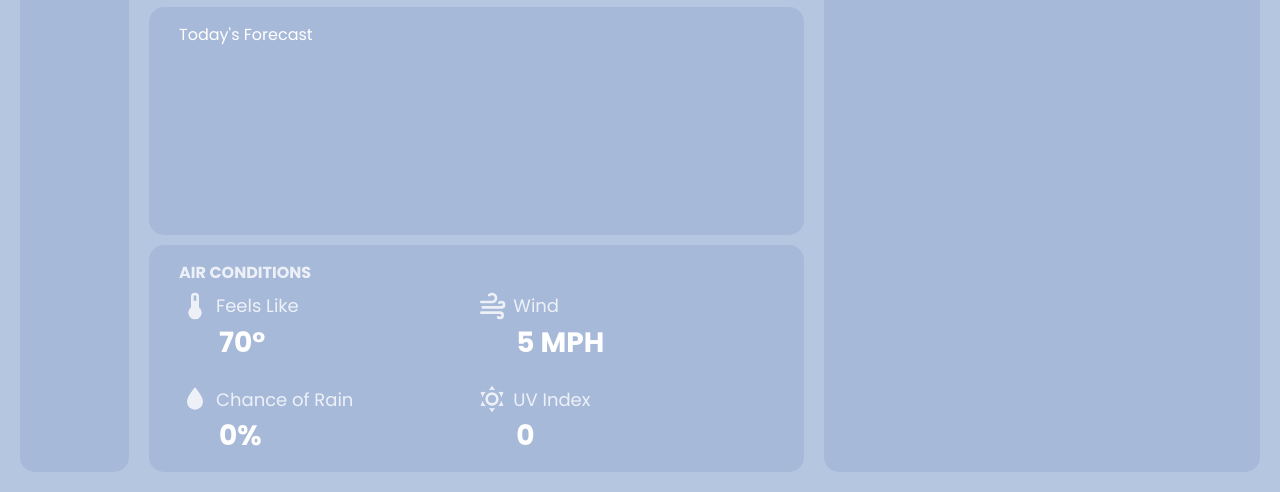
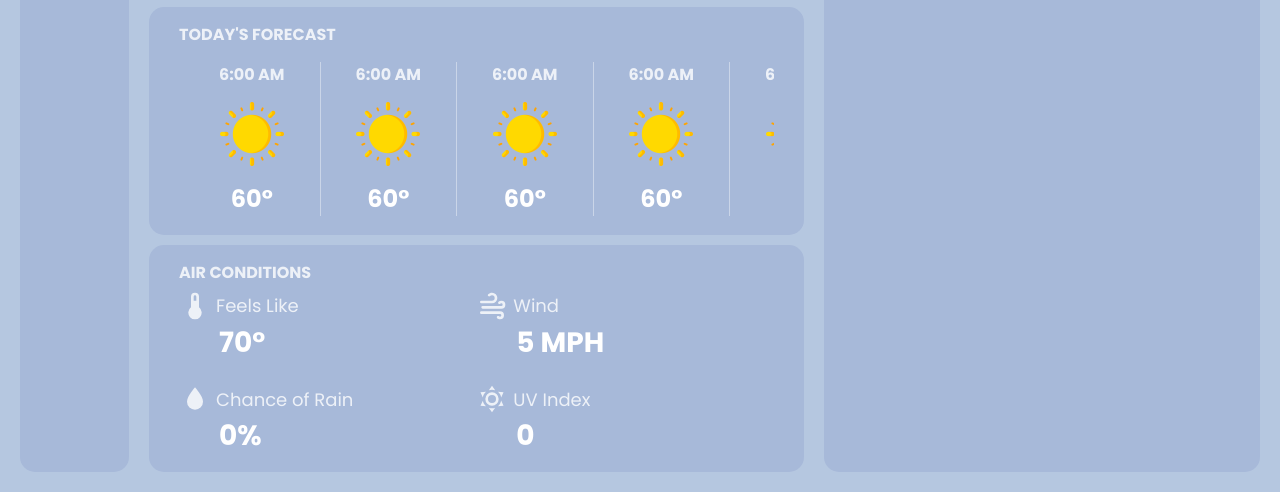
Before and after one commit to luhFraud/weather-web-app, a website built with webpack: page dist/index.html in a window 1280 px wide. Shown: the part 308-800 px from the top of the page. Built offline with nearby package versions, Linux system fonts and the light colour scheme; no server answers.

Commit message:
Created the horizontal scroll for the hourly forecast display

```diff
--- a/src/style.css
+++ b/src/style.css
@@ -61,7 +61,8 @@ main {
 #current-hourly-forcast-div {
     grid-column: 2 / 3;
     grid-row: 3 / 4;
-    padding: 15px 30px 0px 30px;
+    padding: 15px 30px 15px 30px;
+    overflow: hidden;
 }
 
 #current-weather-conditions-div {
@@ -173,6 +174,61 @@ input[type=text] {
 /* Current Weather End */
 /* Today's Forecast Start */
 
+#hourly-forecast-items {
+    display: flex;
+    flex-direction: column;
+    height: 100%;
+    width: 100%;
+}
+
+#hourly-forecast-slider-div {
+    height: 100%;
+    width: 100%;
+    overflow-x: auto;
+}
+
+#hourly-forecast-header {
+    font-weight: bold;
+    text-transform: uppercase;
+    margin-bottom: 5px;
+    opacity: .8;
+}
+
+#slider-container {
+    display: flex;
+    flex-direction: row;
+    padding: 10px 5px;
+    width: max-content;
+    overscroll-behavior-inline: contain;
+}
+
+.hourly-weather {
+    display: flex;
+    flex-direction: column;
+    align-items: center;
+    gap: 15px;
+    padding-right: 35px;
+    padding-left: 35px;
+}
+
+.hourly-weather:not(:last-child) {
+    border-right: 1px solid rgba(255, 255, 255, 0.4);
+
+}
+
+#hourly-time {
+    font-weight: bold;
+    text-transform: uppercase;
+    font-size: 16px;
+    opacity: .8;
+    width: 100%;
+}
+
+#hourly-icon {
+    height: 64px;
+    width: 64px;
+}
+
 /* Today's Forecast End */
 /* Weather Conditions Start */
 
```
Also changed, not shown: dist/index.html.
